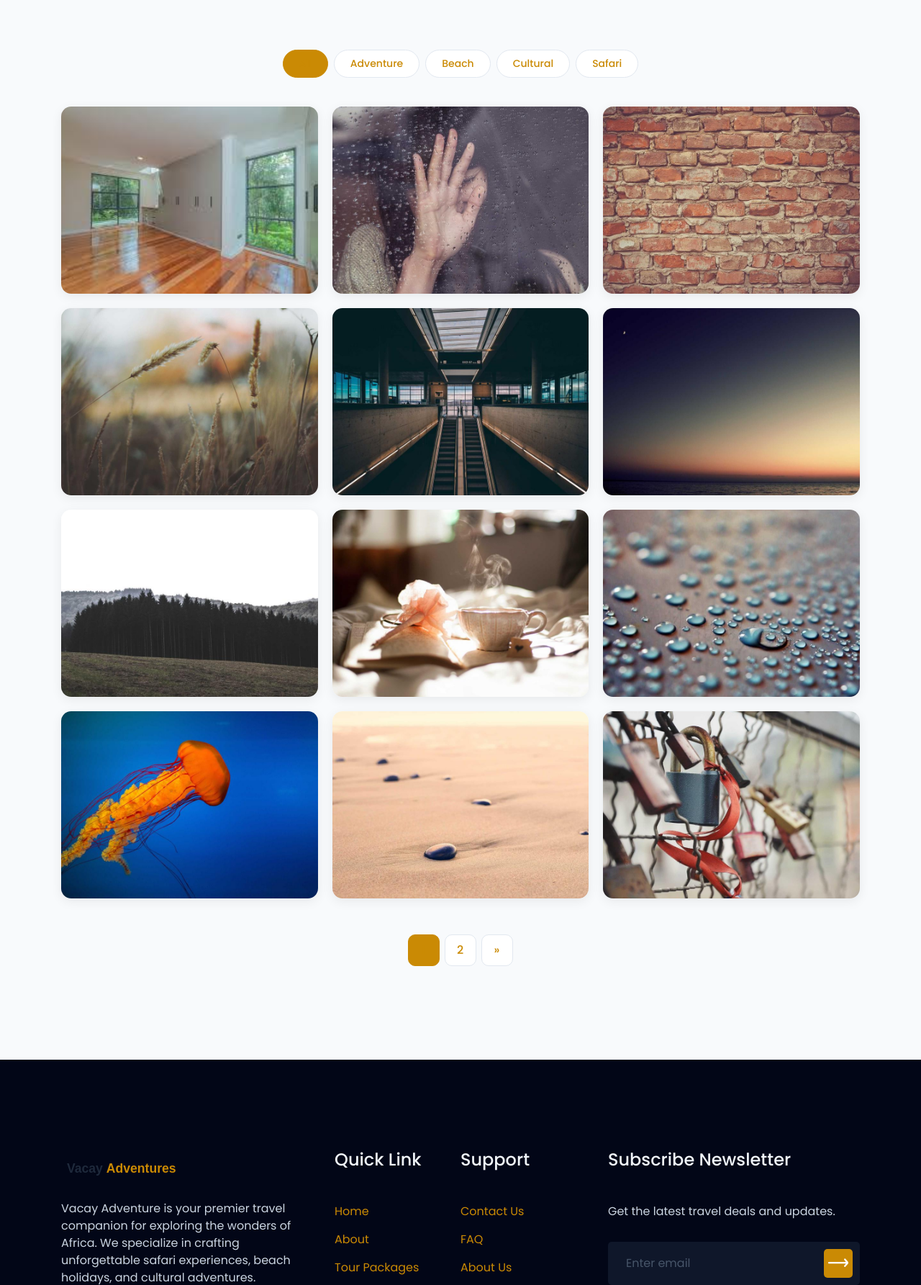
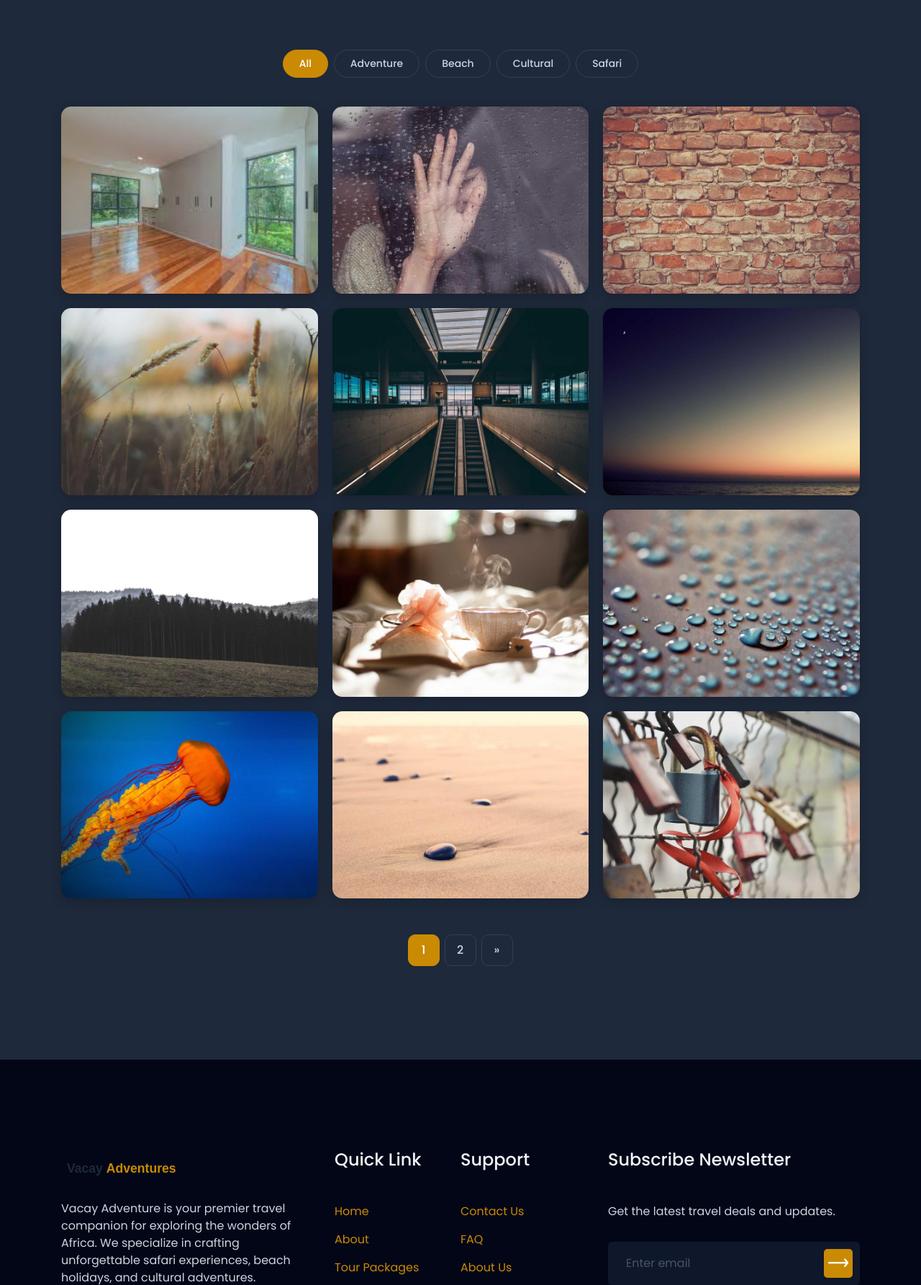
Before and after one commit to mbuguam443/vacancy-Adventures, a Django app: page /gallery/ in a window 1280 px wide. Shown: the part 851-2636 px from the top of the page at 72% size. Run offline with Django 5.2, Linux system fonts and the light colour scheme; data comes from the database, SQL or seed files in the repository; some libraries are stand-ins or nearby versions.

Commit message:
fix: add gallery page dark theme overrides

```diff
--- a/static/css/dark-theme.css
+++ b/static/css/dark-theme.css
@@ -175,3 +175,14 @@
 .dark-theme [style*="border:1px solid #e2e8f0"] { border-color: #334155 !important; }
 .dark-theme [style*="border: 1px solid #e2e8f0"] { border-color: #334155 !important; }
 .dark-theme [style*="background:#1e293b"] { background: #1e293b !important; }
+
+/* ─── GALLERY ─── */
+.dark-theme .gallery-page { background: #1e293b !important; }
+.dark-theme .gallery-grid .gallery-card { background: #1e293b !important; box-shadow: 0 4px 16px rgba(0,0,0,0.2) !important; }
+.dark-theme .gallery-grid .gallery-card:hover { box-shadow: 0 12px 32px rgba(0,0,0,0.3) !important; }
+.dark-theme .filter-pills .pill { background: #1e293b !important; color: #cbd5e1 !important; border-color: #334155 !important; }
+.dark-theme .filter-pills .pill:hover { background: #ca8a04 !important; color: #fff !important; border-color: #ca8a04 !important; }
+.dark-theme .filter-pills .pill.active { background: #ca8a04 !important; color: #fff !important; border-color: #ca8a04 !important; }
+.dark-theme .pagination-wrap .page-link { background: #1e293b !important; color: #cbd5e1 !important; border-color: #334155 !important; }
+.dark-theme .pagination-wrap .page-link:hover { background: #ca8a04 !important; color: #fff !important; border-color: #ca8a04 !important; }
+.dark-theme .pagination-wrap .page-link.active { background: #ca8a04 !important; color: #fff !important; border-color: #ca8a04 !important; }
```
